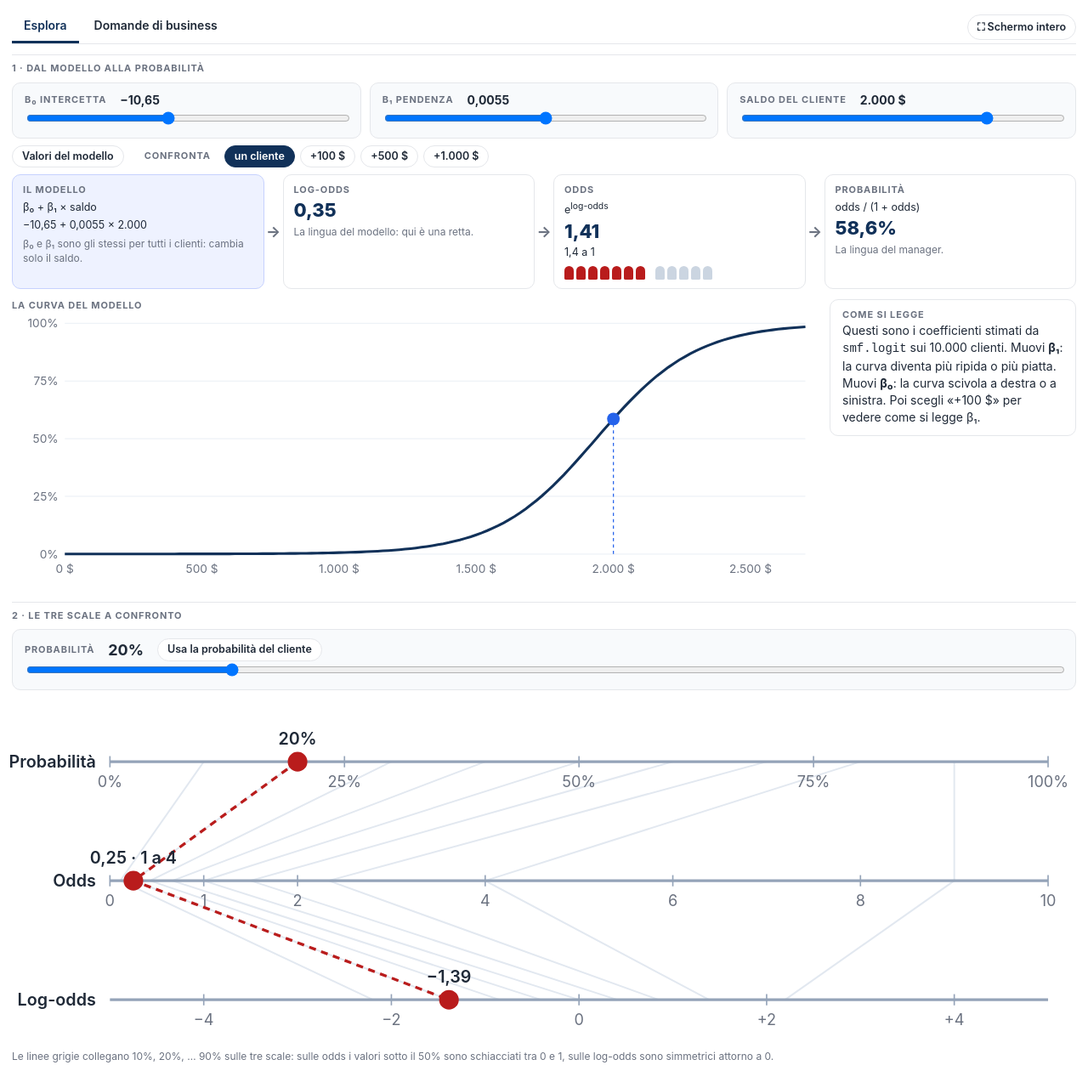
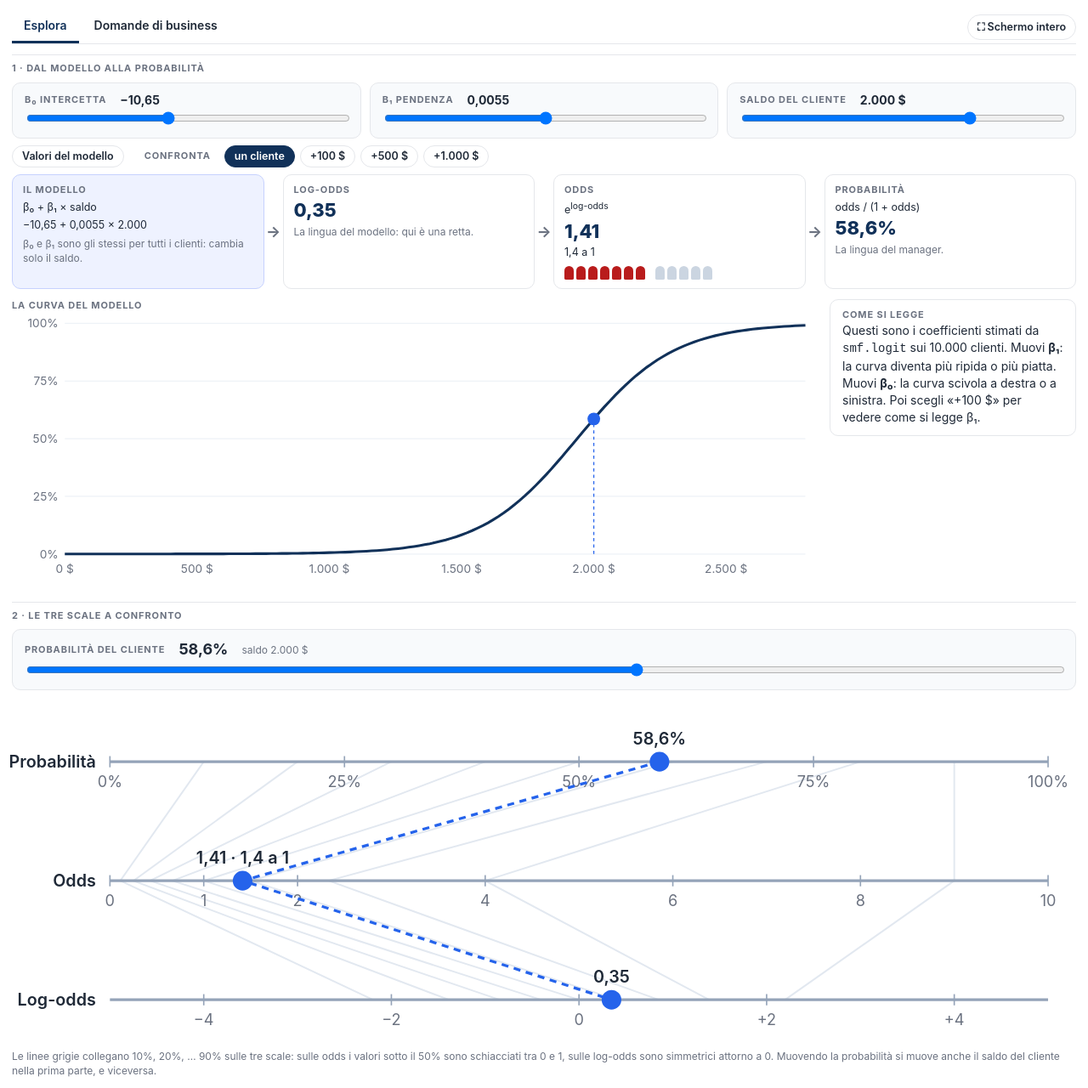
Before and after one commit to vincnardelli/msd, a Jekyll site: the page esplorazioni/logistica-scale.html, which Jekyll copies as it is, in a window 1280 px wide. Shown: the whole page at 85% size. Built offline with Jekyll 4.4.1, drawn with Linux system fonts in a browser that asks for light colours; part of the change alters nothing that is shown.

Commit message:
Esplorazione logistica: probabilità collegata a saldo, catena e curva
Co-Authored-By: Claude Opus 5.5 <noreply@anthropic.com>

```diff
--- a/esplorazioni/logistica-scale.html
+++ b/esplorazioni/logistica-scale.html
@@ -85,7 +85,7 @@
 <div class="ctrl3">
   <div class="card soft"><div class="row" style="margin:0"><span class="k">β₀ intercetta</span><b id="b0-l"></b></div><input type="range" id="b0" min="-15" max="-5" step="0.05"></div>
   <div class="card soft"><div class="row" style="margin:0"><span class="k">β₁ pendenza</span><b id="b1-l"></b></div><input type="range" id="b1" min="0.002" max="0.009" step="0.0001"></div>
-  <div class="card soft"><div class="row" style="margin:0"><span class="k">Saldo del cliente</span><b id="x-l"></b></div><input type="range" id="x" min="0" max="2600" step="50"></div>
+  <div class="card soft"><div class="row" style="margin:0"><span class="k">Saldo del cliente</span><b id="x-l"></b></div><input type="range" id="x" min="0" max="2800" step="10"></div>
 </div>
 <div class="row" style="margin:8px 0">
   <button class="btn" id="b-fit">Valori del modello</button>
@@ -102,11 +102,11 @@
 </div>
 <div class="sez" style="margin-top:16px"><div class="k">2 · Le tre scale a confronto</div></div>
 <div class="card soft" style="margin-bottom:10px">
-  <div class="row" style="margin:0"><span class="k">Probabilità</span><b id="pv-l" style="font-size:18px"></b><button class="btn" id="b-cli">Usa la probabilità del cliente</button></div>
-  <input type="range" id="pv" min="0.01" max="0.99" step="0.01" value="0.2">
+  <div class="row" style="margin:0"><span class="k">Probabilità del cliente</span><b id="pv-l" style="font-size:18px"></b><span class="mini" id="pv-t"></span></div>
+  <input type="range" id="pv" min="0.005" max="0.99" step="0.005">
 </div>
 <svg id="sc" viewBox="0 0 760 250"></svg>
-<div class="mini">Le linee grigie collegano 10%, 20%, … 90% sulle tre scale: sulle odds i valori sotto il 50% sono schiacciati tra 0 e 1, sulle log-odds sono simmetrici attorno a 0.</div>
+<div class="mini">Le linee grigie collegano 10%, 20%, … 90% sulle tre scale: sulle odds i valori sotto il 50% sono schiacciati tra 0 e 1, sulle log-odds sono simmetrici attorno a 0. Muovendo la probabilità si muove anche il saldo del cliente nella prima parte, e viceversa.</div>
 
 <script>
 const $=id=>document.getElementById(id);
@@ -145,7 +145,8 @@ document.querySelectorAll('[data-pancasi]').forEach(e=>e.innerHTML=PANCASI);
 const odds=p=>p/(1-p), lo=p=>Math.log(odds(p));
 const sgn=(x,d)=>(x>=0?'+':'−')+num(Math.abs(x),d);
 const neg=(x,d)=>(x<0?'−':'')+num(Math.abs(x),d);
-const S={b0:FIT.a,b1:FIT.b,x:2000,dd:0,p:0.2};
+const S={b0:FIT.a,b1:FIT.b,x:2000,dd:0};
+const XMAXC=2800,clampX=x=>Math.max(0,Math.min(XMAXC,x)),xDaP=p=>clampX((Math.log(p/(1-p))-S.b0)/S.b1);
 const L=(x,s=S)=>s.b0+s.b1*x, P=(x,s=S)=>sig(L(x,s));
 function aParole(p){const r=p<=0.5?(1-p)/p:p/(1-p);const rs=r>=100?num(r,0):Math.abs(r-Math.round(r))<0.05?num(Math.round(r)):num(r,1);return p<=0.5?`1 a ${rs}`:`${rs} a 1`;}
 function omini(p){let b={k:1,n:2,e:9};for(let n=2;n<=20;n++){const k=Math.round(p*n);if(k<1||k>=n)continue;const e=Math.abs(k/n-p);if(e<b.e-1e-9)b={k,n,e};}
@@ -153,7 +154,7 @@ function omini(p){let b={k:1,n:2,e:9};for(let n=2;n<=20;n++){const k=Math.round(
 function catena(){
   const a=S.x,b=S.x+S.dd,c=S.dd>0,la=L(a),lb=L(b),pa=P(a),pb=P(b),oa=Math.exp(la),ob=Math.exp(lb);
   const riga=(lab,va,vb)=>`<div class="v">${va}</div>`+(c?`<div class="v b">${vb}</div>`:'');
-  const fx=x=>`${neg(S.b0,2)} + ${num(S.b1,4)} × ${num(x)}`;
+  const fx=x=>`${neg(S.b0,2)} + ${num(S.b1,4)} × ${num(Math.round(x))}`;
   $('catena').innerHTML=
    `<div class="anello m"><div class="k">Il modello</div><div class="f">β₀ + β₁ × saldo</div><div class="f">${fx(a)}</div>${c?`<div class="f" style="color:var(--oro)">${fx(b)}</div>`:''}<div class="mini">β₀ e β₁ sono gli stessi per tutti i clienti: cambia solo il saldo.</div></div>
    <div class="fr">→</div>
@@ -162,15 +163,15 @@ function catena(){
    <div class="anello"><div class="k">Odds</div><div class="f">e<sup>log-odds</sup></div>${riga('',num(oa,oa<0.1?4:2),num(ob,ob<0.1?4:2))}<div class="f">${aParole(pa)}${c?` <span style="color:var(--oro)">→ ${aParole(pb)}</span>`:''}</div>${c?'':omini(pa)}${c?`<span class="delta">× ${num(ob/oa,2)}: sempre uguale</span>`:''}</div>
    <div class="fr">→</div>
    <div class="anello"><div class="k">Probabilità</div><div class="f">odds / (1 + odds)</div>${riga('',pct(pa,1),pct(pb,1))}<div class="mini">La lingua del manager.</div>${c?`<span class="delta var">${sgn(100*(pb-pa),1)} punti: dipende dal saldo</span>`:''}</div>`;
-  $('b0-l').textContent=neg(S.b0,2);$('b1-l').textContent=num(S.b1,4);$('x-l').textContent=num(S.x)+' $';
+  $('b0-l').textContent=neg(S.b0,2);$('b1-l').textContent=num(S.b1,4);$('x-l').textContent=num(Math.round(S.x))+' $';
   $('b0').value=S.b0;$('b1').value=S.b1;$('x').value=S.x;[...$('dd').children].forEach(e=>e.classList.toggle('on',+e.dataset.d===S.dd));
   const fit=Math.abs(S.b0-FIT.a)<0.03&&Math.abs(S.b1-FIT.b)<0.00006;
   $('lettura').innerHTML=c?`<div class="k">Come si legge</div>Con ${num(S.dd)} $ in più di saldo le log-odds salgono di <b>${num(lb-la,2)}</b> (= ${num(S.dd)} × β₁) e le odds si moltiplicano per <b>${num(ob/oa,2)}</b> (= e<sup>${num(lb-la,2)}</sup>, l'odds ratio): per <b>qualunque</b> saldo di partenza. La probabilità invece sale di ${num(100*(pb-pa),1)} punti: sposta il saldo del cliente e guarda il riquadro rosso.`
    :`<div class="k">Come si legge</div>${fit?'Questi sono i coefficienti stimati da <code>smf.logit</code> sui 10.000 clienti.':'<span class="warn">Non sono i coefficienti stimati</span>: premi «Valori del modello» per tornarci.'} Muovi <b>β₁</b>: la curva diventa più ripida o più piatta. Muovi <b>β₀</b>: la curva scivola a destra o a sinistra. Poi scegli «+100 $» per vedere come si legge β₁.`;
-  grafico();
+  grafico();drawScale();
 }
 function grafico(){
-  const svg=$('gp');svg.innerHTML='';const W=760,H=260,ml=50,mr=10,mt=10,mb=32,XM=2700;
+  const svg=$('gp');svg.innerHTML='';const W=760,H=260,ml=50,mr=10,mt=10,mb=32,XM=XMAXC;
   const X=x=>ml+x/XM*(W-ml-mr),Y=y=>mt+(1-y)*(H-mt-mb);const g=el('g',{},svg);
   for(const v of [0,0.25,0.5,0.75,1]){el('line',{x1:ml,x2:W-mr,y1:Y(v),y2:Y(v),stroke:'#eef2f7'},g);txt(ml-6,Y(v)+4,pct(v,0),'tick',g,'end');}
   for(let x=0;x<=2500;x+=500)txt(X(x),H-14,num(x)+' $','tick',g);
@@ -196,19 +197,22 @@ const SCALE=[
  {k:'Log-odds',y:215,min:-5,max:5,f:lo,ticks:[-4,-2,0,2,4],lab:v=>v?sgn(v,0):'0'}];
 const pos=(s,v)=>SL+(Math.max(s.min,Math.min(s.max,v))-s.min)/(s.max-s.min)*(SR-SL);
 function drawScale(){
+  const pA=P(S.x),pB=S.dd?P(S.x+S.dd):null;
   sc.innerHTML='';const g=el('g',{},sc);
   for(const q of [0.1,0.2,0.3,0.4,0.5,0.6,0.7,0.8,0.9]){let d='';SCALE.forEach((s,i)=>{d+=(i?'L':'M')+pos(s,s.f(q)).toFixed(1)+','+s.y;});el('path',{d,fill:'none',stroke:'#e2e8f0','stroke-width':1.2},g);}
   for(const s of SCALE){el('line',{x1:SL,x2:SR,y1:s.y,y2:s.y,stroke:'#94a3b8','stroke-width':2},g);txt(SL-10,s.y+4,s.k,'axt',g,'end');
     for(const t of s.ticks){el('line',{x1:pos(s,t),x2:pos(s,t),y1:s.y-4,y2:s.y+4,stroke:'#94a3b8'},g);txt(pos(s,t),s.y+18,s.lab(t),'tick',g);}}
-  let d='';SCALE.forEach((s,i)=>{d+=(i?'L':'M')+pos(s,s.f(S.p)).toFixed(1)+','+s.y;});el('path',{d,fill:'none',stroke:'#b91c1c','stroke-width':2,'stroke-dasharray':'5 4'},g);
-  SCALE.forEach((s,i)=>{const v=s.f(S.p),x=pos(s,v);el('circle',{cx:x,cy:s.y,r:7,fill:'#b91c1c'},g);
-    const lab=i===0?pct(S.p,0):i===1?num(v,2)+' · '+aParole(S.p)+(v>s.max?' →':''):neg(v,2);const t=txt(x,s.y-12,lab,'axt',g);t.setAttribute('fill','#b91c1c');});
-  $('pv-l').textContent=pct(S.p,0);$('pv').value=S.p;
+  const punto=(p,col,su)=>{let d='';SCALE.forEach((s,i)=>{d+=(i?'L':'M')+pos(s,s.f(p)).toFixed(1)+','+s.y;});el('path',{d,fill:'none',stroke:col,'stroke-width':2,'stroke-dasharray':'5 4'},g);
+    SCALE.forEach((s,i)=>{const v=s.f(p),x=pos(s,v);el('circle',{cx:x,cy:s.y,r:7,fill:col},g);
+      const lab=i===0?pct(p,1):i===1?num(v,2)+' · '+aParole(p)+(v>s.max?' →':''):neg(v,2);const t=txt(x,s.y+(su?-12:30),lab,'axt',g);t.setAttribute('fill',col);});};
+  if(pB!==null)punto(pB,'#d4930d',false);
+  punto(pA,'#2563eb',true);
+  $('pv-l').textContent=pct(pA,1);$('pv').value=pA;
+  $('pv-t').textContent=`saldo ${num(Math.round(S.x))} $`+(S.x>=XMAXC||S.x<=0?' (limite del cursore)':'');
 }
-$('pv').oninput=e=>{S.p=+e.target.value;drawScale();};
-$('b-cli').onclick=()=>{S.p=Math.min(0.99,Math.max(0.01,Math.round(P(S.x)*100)/100));drawScale();};
+$('pv').oninput=e=>{S.x=xDaP(+e.target.value);catena();};
 
-applica=s=>{if(s.fit){S.b0=FIT.a;S.b1=FIT.b;}for(const k of ['b0','b1','x','dd','p'])if(k in s)S[k]=s[k];catena();drawScale();};
+applica=s=>{if(s.fit){S.b0=FIT.a;S.b1=FIT.b;}for(const k of ['b0','b1','x','dd'])if(k in s)S[k]=s[k];if('p' in s)S.x=xDaP(s.p);catena();};
 const pb=x=>sig(FIT.a+FIT.b*x), O1=Math.exp(FIT.b*100);
 CASI=[
 {tag:'Dal modello',t:'Quanto rischia un cliente?',q:'Il modello stimato è log-odds = −10,65 + 0,0055 × saldo. Che probabilità di default ha un cliente con 1.000 $? E uno con 2.000 $?',
@@ -231,7 +235,7 @@ CASI=[
   {set:{p:0.80},txt:c=>`Probabilità 80%, il doppio di 40%: le odds passano da ${num(odds(0.4),2)} a ${num(odds(0.8),2)}, cioè × <b>${num(odds(0.8)/odds(0.4),0)}</b>.`,
    ris:c=>`No. L'odds ratio è un rapporto tra <b>odds</b>. Quando la probabilità è piccola (come i default, 3%) odds e probabilità quasi coincidono e «odds doppie» è circa «probabilità doppia»; quando è grande, no.`}]}
 ];
-catena();drawScale();initCasi();
+catena();initCasi();
 
 </script>
 </body></html>
```
